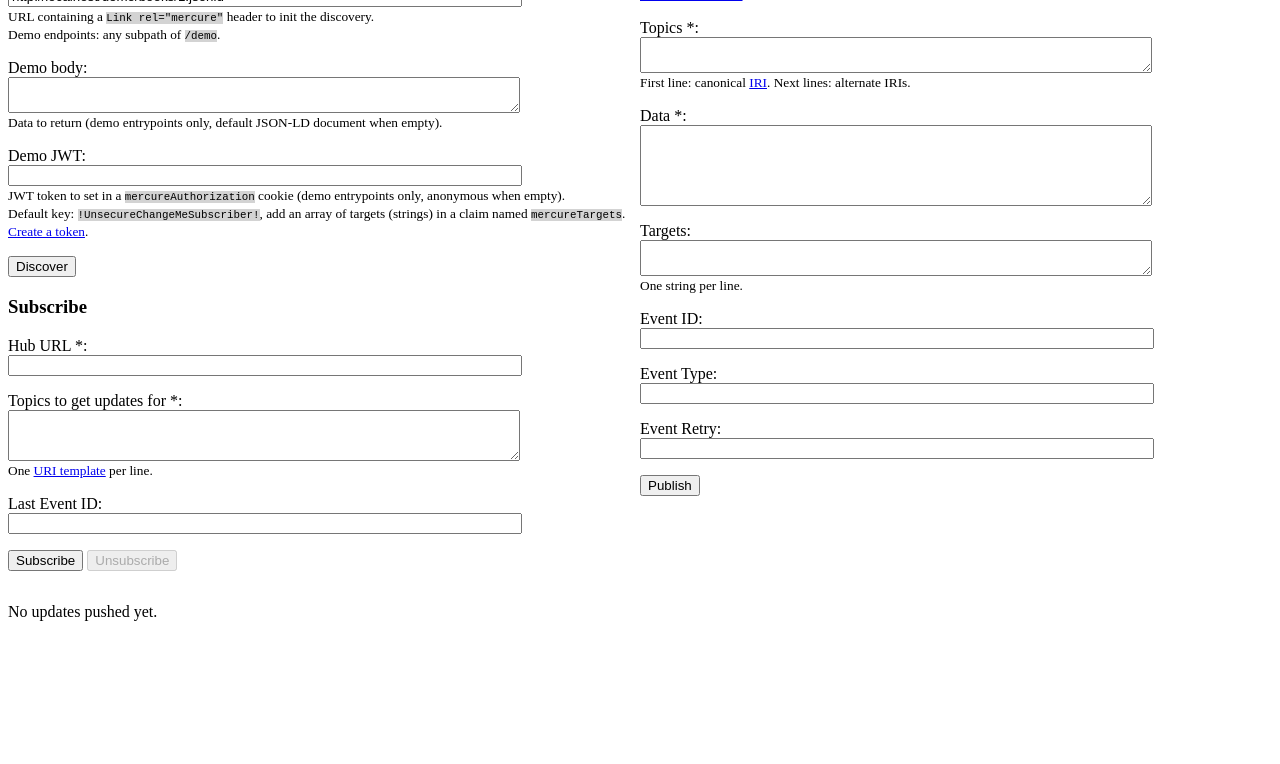
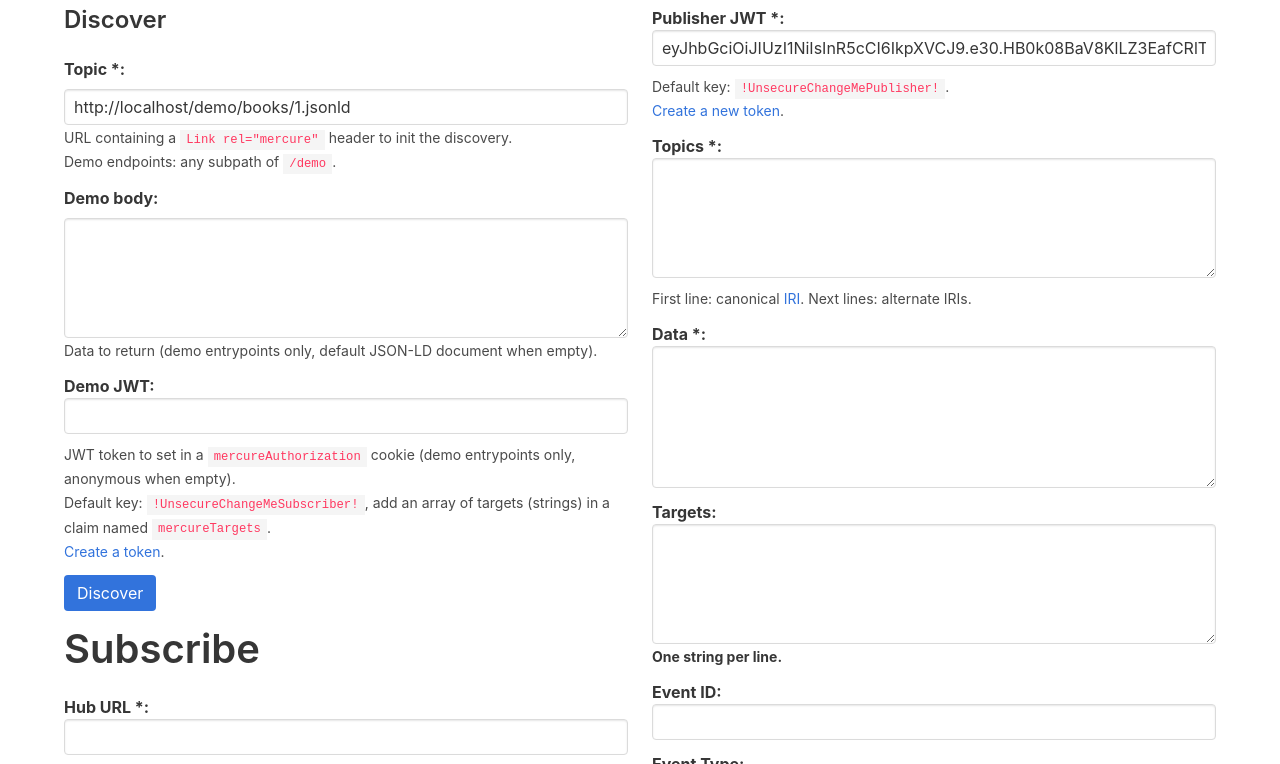
Before and after one commit to AdamHawkinsa/mercure, a plain HTML site: page public/index.html in a window 1280 px wide. Shown: the part 219-983 px from the top of the page. Before the commit the page ends 840 px from the top, so only its background shows below. Drawn offline with Linux system fonts and the light colour scheme.

Commit message:
add styling to demo

```diff
--- a/public/app.css
+++ b/public/app.css
@@ -1,27 +1,3 @@
-label {
-    display: block;
+h2 {
+  margin-top: 15px;
 }
-
-.col {
-    float: left;
-    width: 50%;
-}
-
-main {
-    padding-top: 2em;
-}
-
-form>div {
-    padding-bottom: 1em;
-}
-
-textarea,
-input:not([type="submit"]) {
-    display: block;
-    width: 80%;
-}
-
-code,
-pre {
-    background-color: lightgray;
-}
--- a/public/index.html
+++ b/public/index.html
@@ -3,78 +3,91 @@
 
 <head>
     <title>Mercure</title>
+    <link rel="stylesheet" href="bulma.min.css">
     <link rel="stylesheet" href="app.css">
 </head>
 
 <body>
-	<h1>Mercure Debugging Tools</h1>
-
-	<section class="col">
-		<h1>Subscriber</h1>
+    <section class="hero is-dark">
+        <div class="hero-body">
+            <div class="container">
+                <h1 class="title is-2">
+                    Mercure Debugging Tools
+                </h1>
+            </div>
+        </div>
+    </section>
+    <div class="container">
+        <div class="columns">
+            <section class="column">
+                <h2 class="title is-2">Subscriber</h2>
                 <section>
-			<h1>Discover</h1>
+                    <h3 class="title is-4">Discover</h3>
 
                     <form name="discover">
-				<div>
-					<label>Topic *:</label>
-					<input type="url" name="topic" required>
+                        <div class="field">
+                            <label class="label">Topic *:</label>
+                            <input class="input" type="url" name="topic" required>
 
                             <small>
                                 URL containing a <code>Link rel="mercure"</code> header to init the discovery.<br>
                                 Demo endpoints: any subpath of <code>/demo</code>.
                             </small>
                         </div>
-				<div>
-					<label>Demo body:</label>
-					<textarea name="body"></textarea>
+                        <div class="field">
+                            <label class="label">Demo body:</label>
+                            <textarea class="textarea" name="body"></textarea>
 
                             <small>Data to return (demo entrypoints only, default JSON-LD document when empty).</small>
                         </div>
 
-				<div>
-					<label>
+                        <div class="field">
+                            <label class="label">
                                 Demo JWT:
-						<input name="jwt" autocomplete="off">
+                                <input class="input" name="jwt" autocomplete="off">
                             </label>
                             <small>
-						JWT token to set in a <code>mercureAuthorization</code> cookie (demo entrypoints only, anonymous when empty).<br>
-						Default key: <code>!UnsecureChangeMeSubscriber!</code>, add an array of targets (strings) in a claim named
+                                JWT token to set in a <code>mercureAuthorization</code> cookie (demo entrypoints only,
+                                anonymous when empty).<br>
+                                Default key: <code>!UnsecureChangeMeSubscriber!</code>, add an array of targets
+                                (strings)
+                                in a claim named
                                 <code>mercureTargets</code>.<br>
                                 <a href="https://jwt.io" target="_blank">Create a token</a>.
                             </small>
                         </div>
 
-				<input type="submit" value="Discover" name="discover">
+                        <input class="button is-link" type="submit" value="Discover" name="discover">
                     </form>
                 </section>
 
                 <section>
-			<h1>Subscribe</h1>
+                    <h2 class="title is-2">Subscribe</h2>
                     <form name="subscribe">
-				<div>
-					<label>
+                        <div class="field">
+                            <label class="label">
                                 Hub URL *:
-						<input type="url" name="url" required>
+                                <input class="input" type="url" name="url" required>
                             </label>
                         </div>
 
-				<div>
-					<label>
+                        <div class="field">
+                            <label class="label">
                                 Topics to get updates for *:
-						<textarea name="topics" cols="30" rows="3" required></textarea>
+                                <textarea class="textarea" name="topics" cols="30" rows="3" required></textarea>
                             </label>
                             <small>One <a href="https://tools.ietf.org/html/rfc6570">URI template</a> per line.</small>
                         </div>
 
-				<div>
-					<label>
+                        <div class="field">
+                            <label class="label">
                                 Last Event ID:
-						<input name="lastEventId">
+                                <input class="input" name="lastEventId">
                             </label>
                         </div>
 
-				<input type="submit" value="Subscribe" name="subscribe">
-				<button name="unsubscribe" disabled>Unsubscribe</button>
+                        <input class="button is-link" type="submit" value="Subscribe" name="subscribe">
+                        <button class="button is-danger" name="unsubscribe" disabled>Unsubscribe</button>
                     </form>
 
                     <main id="updates">No updates pushed yet.</main>
@@ -90,14 +103,14 @@
                 </section>
             </section>
 
-	<section class="col">
-		<h1>Publisher</h1>
+            <section class="column">
+                <h2 class="title is-2">Publisher</h2>
 
                 <form name="publish" action="/publish" method="POST">
-			<div>
-				<label>
+                    <div class="field">
+                        <label class="label">
                             Publisher JWT *:
-					<input name="jwt" autocomplete="off" value="eyJhbGciOiJIUzI1NiIsInR5cCI6IkpXVCJ9.e30.HB0k08BaV8KlLZ3EafCRlTDGbkd9qdznCzJQ_l8ELTU"
+                            <input class="input" name="jwt" autocomplete="off" value="eyJhbGciOiJIUzI1NiIsInR5cCI6IkpXVCJ9.e30.HB0k08BaV8KlLZ3EafCRlTDGbkd9qdznCzJQ_l8ELTU"
                                 required>
                         </label>
                         <small>
@@ -106,54 +119,57 @@
                         </small>
                     </div>
 
-			<div>
-				<label>
+                    <div class="field">
+                        <label class="label">
                             Topics *:
-					<textarea name="topics" required></textarea>
+                            <textarea class="textarea" name="topics" required></textarea>
                         </label>
-				<small>First line: canonical <a href="https://tools.ietf.org/html/rfc4622">IRI</a>. Next lines: alternate IRIs.</small>
+                        <small>First line: canonical <a href="https://tools.ietf.org/html/rfc4622">IRI</a>. Next lines:
+                            alternate IRIs.</small>
                     </div>
 
-			<div>
-				<label>
+                    <div class="field">
+                        <label class="label">
                             Data *:
-					<textarea name="data" cols="30" rows="5" required></textarea>
+                            <textarea class="textarea" name="data" cols="30" rows="5" required></textarea>
                         </label>
                     </div>
 
-			<div>
-				<label>
+                    <div class="field">
+                        <label class="label">
                             Targets:
-					<textarea name="targets"></textarea>
+                            <textarea class="textarea" name="targets"></textarea>
 
                             <small>One string per line.</small>
                         </label>
                     </div>
 
-			<div>
-				<label>
+                    <div class="field">
+                        <label class="label">
                             Event ID:
-					<input name="id">
+                            <input class="input" name="id">
                         </label>
                     </div>
 
-			<div>
-				<label>
+                    <div class="field">
+                        <label class="label">
                             Event Type:
-					<input name="type">
+                            <input class="input" name="type">
                         </label>
                     </div>
 
-			<div>
-				<label>
+                    <div class="field">
+                        <label class="label">
                             Event Retry:
-					<input name="retry">
+                            <input class="input" name="retry">
                         </label>
                     </div>
 
-			<input type="submit" value="Publish">
+                    <input class="button is-link" type="submit" value="Publish">
                 </form>
             </section>
+        </div>
+    </div>
 
     <script src="app.js"></script>
 </body>
```
Also changed, not shown: public/bulma.min.css (added). Lines whose indentation alone changed are shown as unchanged.
